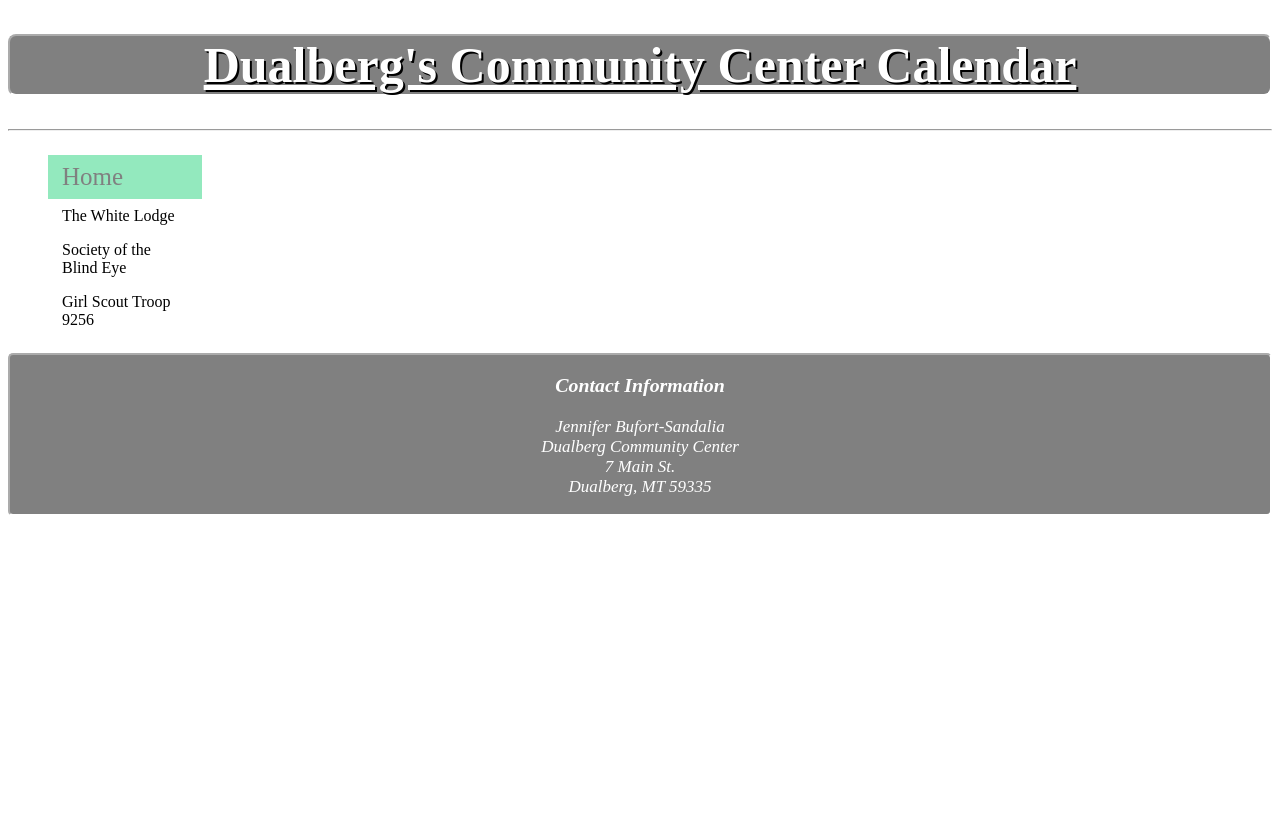
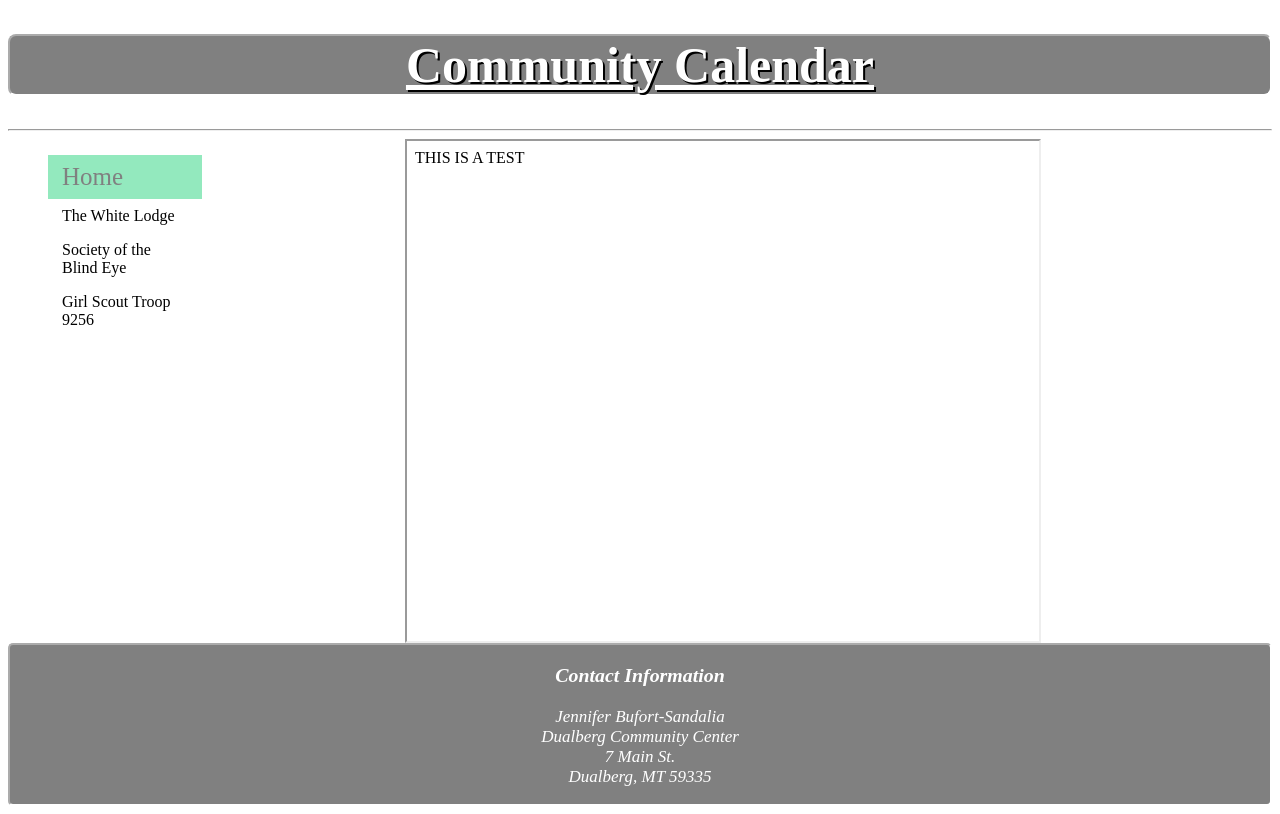
Before and after one commit to Rupak2pk/2020_CSD, a plain HTML site: page Dualberg/dualberg_community_center.html in a window 1280 px wide. Drawn offline with Linux system fonts and the light colour scheme.

Commit message:
new file:   LOGO.png 	new file:   calendar.htm 	modified:   dualberg_community_center.html 	modified:   styles.css

```diff
--- /dev/null
+++ b/Dualberg/calendar.htm
@@ -0,0 +1 @@
+THIS IS A TEST
--- a/Dualberg/dualberg_community_center.html
+++ b/Dualberg/dualberg_community_center.html
@@ -13,7 +13,9 @@
 	</style>
 	<body>
 
-	<h1 class="header">Dualberg's Community Center Calendar</h1>
+	<h1 class="header"> Community Calendar</h1>
+	<!-- ADD THE IMAGE IN LATER
+	<img src="LOGO.png" alt="Dualberg Community Center" /> -->
 	<hr/>
 
 	<!-- SIDEBAR -->
@@ -23,6 +25,9 @@
 	  <li><a href="#contact">Society of the Blind Eye</a></li>
 	  <li><a href="#about">Girl Scout Troop 9256</a></li>
 	</ul>
+
+	<!--CALENDAR-->
+	<iframe src="calendar.htm" name="iframe_a" title="Iframe Calendar"></iframe>
 
 	<!--FOOTER-->
 		<address div class="footer">
--- a/Dualberg/styles.css
+++ b/Dualberg/styles.css
@@ -63,6 +63,15 @@ width: 100%;
 }
 /*SIDEBAR END*/
 
+/*CALENDAR*/
+iframe {
+	display: block;
+	margin: auto;
+	width: 50%;
+	height: 500px;
+}
+/*CALENDAR END*/
+
 
 /* FOOTER*/
 
```
Also changed, not shown: Dualberg/LOGO.png (added).
